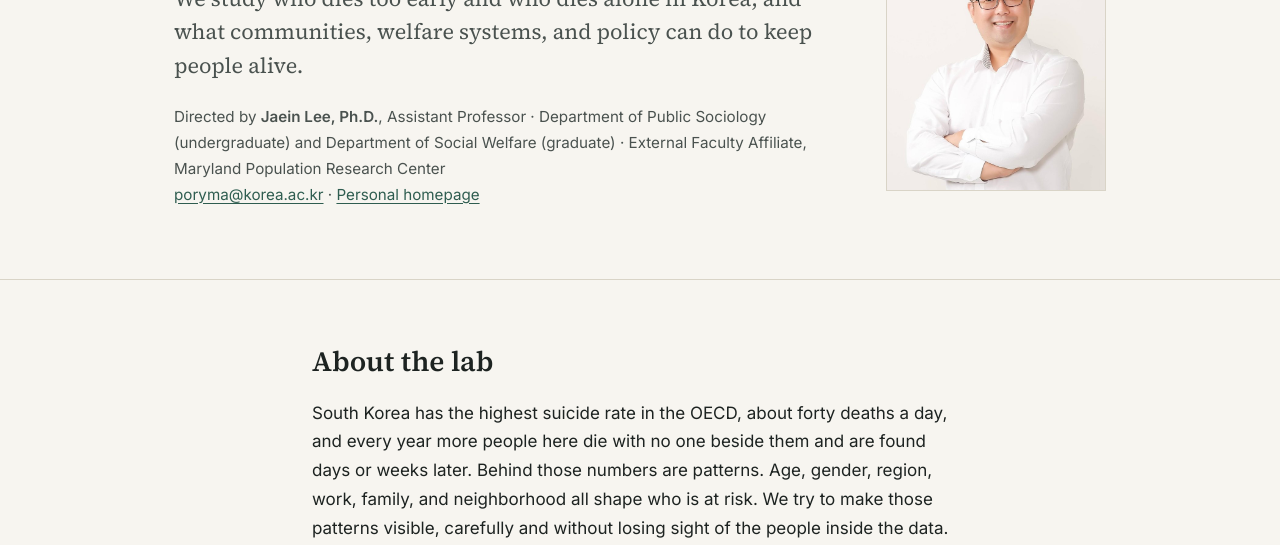
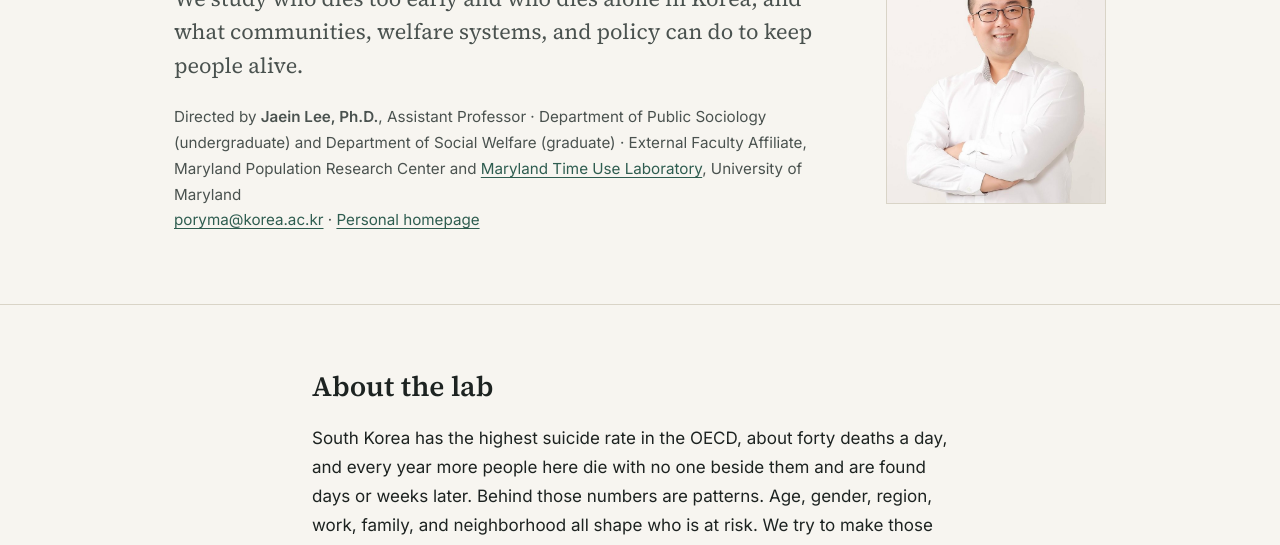
Before and after one commit to poryma/lab, a plain HTML site: page index.html in a window 1280 px wide. Shown: the part 253-798 px from the top of the page. Drawn offline with Linux system fonts and the light colour scheme.

Commit message:
Add Maryland Time Use Laboratory affiliation
Co-Authored-By: Claude Opus 5.5 <noreply@anthropic.com>

```diff
--- a/index.html
+++ b/index.html
@@ -33,7 +33,7 @@
         <div class="kicker">Korea University · Sejong Campus</div>
         <h1>Life, Death &amp; Inequality Lab</h1>
         <p class="lede">We study who dies too early and who dies alone in Korea, and what communities, welfare systems, and policy can do to keep people alive.</p>
-        <p class="meta">Directed by <strong>Jaein Lee, Ph.D.</strong>, Assistant Professor · Department of Public Sociology (undergraduate) and Department of Social Welfare (graduate) · External Faculty Affiliate, Maryland Population Research Center<br>
+        <p class="meta">Directed by <strong>Jaein Lee, Ph.D.</strong>, Assistant Professor · Department of Public Sociology (undergraduate) and Department of Social Welfare (graduate) · External Faculty Affiliate, Maryland Population Research Center and <a href="https://socy.umd.edu/research/maryland-time-use-laboratory/people">Maryland Time Use Laboratory</a>, University of Maryland<br>
           <a href="mailto:poryma@korea.ac.kr">poryma@korea.ac.kr</a> · <a href="https://poryma.github.io/">Personal homepage</a></p>
       </div>
       <img class="portrait" src="photo.jpg" alt="Portrait of Jaein Lee" width="714" height="1000">
```
